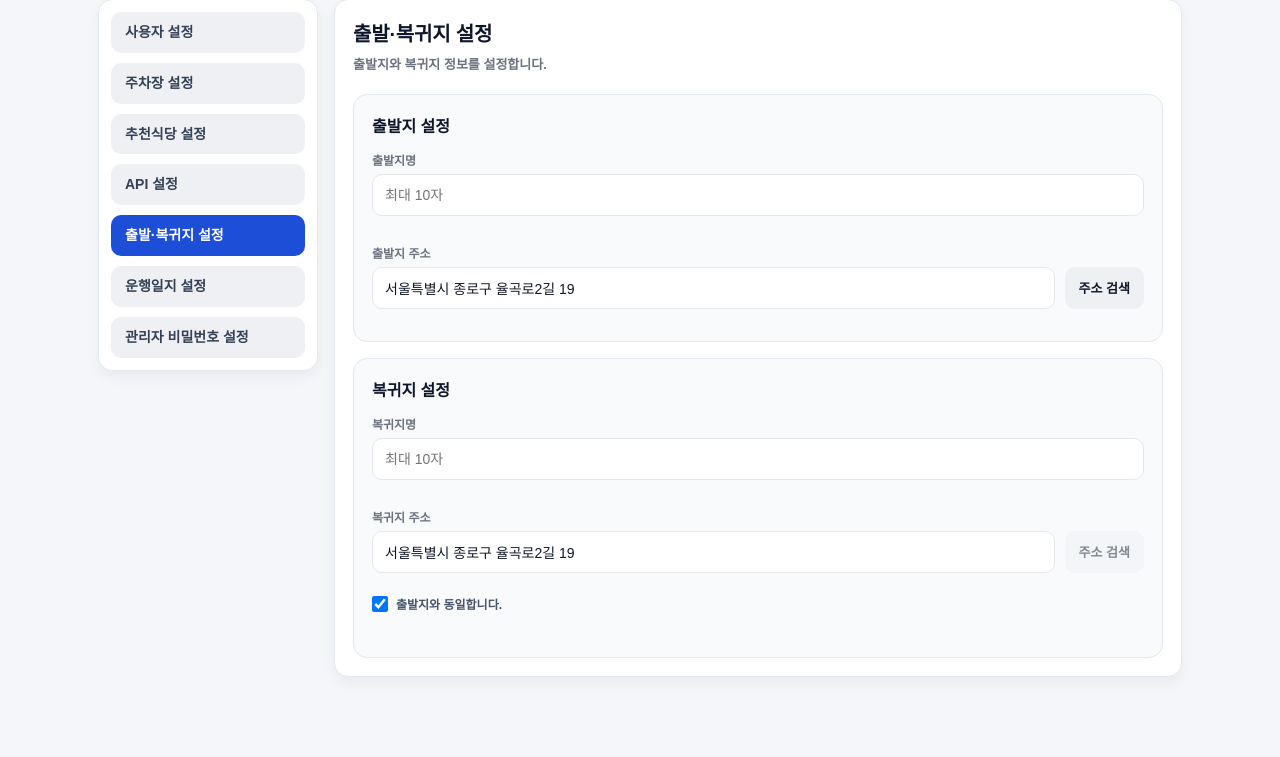
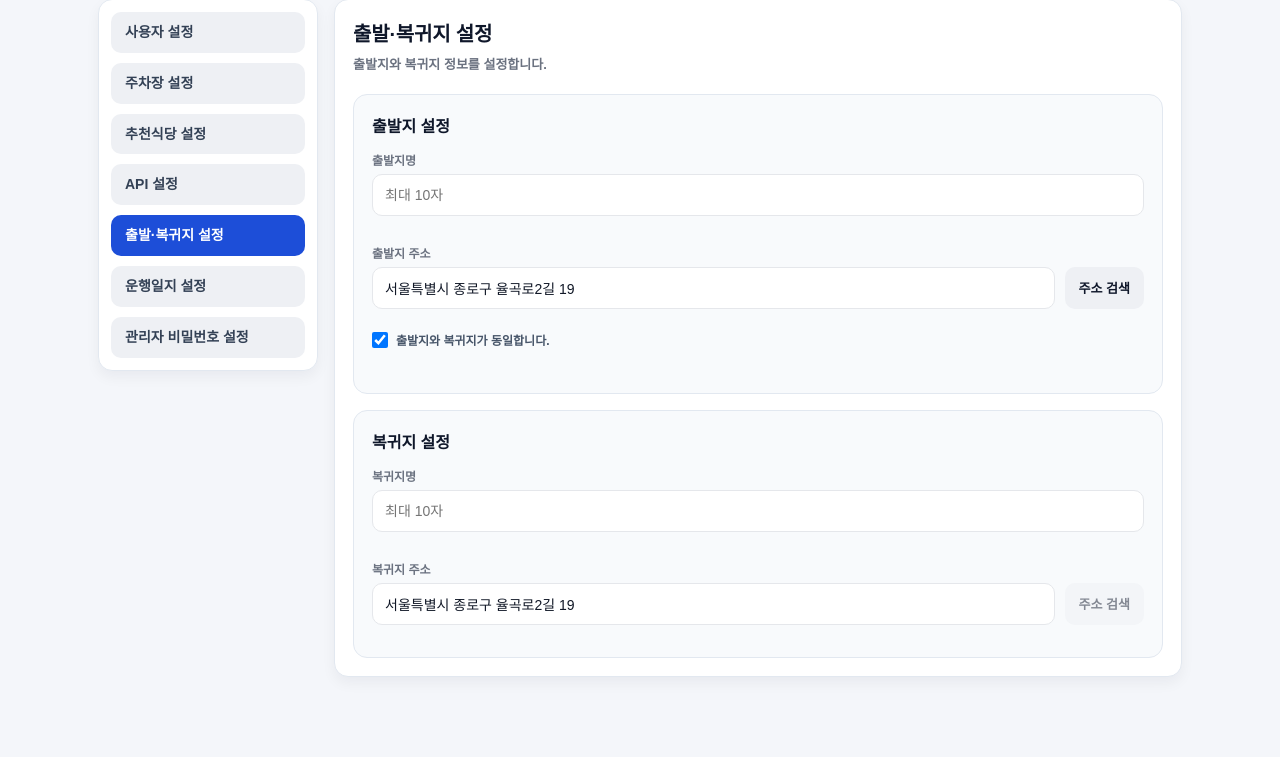
Before and after one commit to minseop-byeon/route_webapp, a Flask app: page /admin/settings in a window 1280 px wide, after a click on "출발·복귀지 설정". Shown: the part 117-874 px from the top of the page. Run offline with Flask 3, Linux system fonts and the light colour scheme; the visitor is signed in with stand-in values (Sample User, id 1); data that the repository does not hold is empty; some libraries are stand-ins or nearby versions; some web fonts are replaced.

Commit message:
Move return match checkbox under start address

```diff
--- a/templates/admin_settings.html
+++ b/templates/admin_settings.html
@@ -1488,6 +1488,10 @@
                                             <input type="text" id="start_address" name="start_address" value="{{ settings.user.start_address }}" readonly>
                                             <button type="button" class="search-btn" data-target-input="start_address">주소 검색</button>
                                         </div>
+                                        <div class="check-row" style="margin-top:10px;">
+                                            <input type="checkbox" id="return_same_as_start_checkbox" {% if settings.user.return_same_as_start %}checked{% endif %}>
+                                            <label for="return_same_as_start_checkbox" style="margin:0; font-weight:700; color:#475569;">출발지와 복귀지가 동일합니다.</label>
+                                        </div>
                                     </div>
                                 </div>
                             </div>
@@ -1504,10 +1508,6 @@
                                         <div class="address-row">
                                             <input type="text" id="return_address" name="return_address" value="{{ settings.user.return_address }}" readonly>
                                             <button type="button" class="search-btn" id="returnSearchBtn" data-target-input="return_address">주소 검색</button>
-                                        </div>
-                                        <div class="check-row" style="margin-top:10px;">
-                                            <input type="checkbox" id="return_same_as_start_checkbox" {% if settings.user.return_same_as_start %}checked{% endif %}>
-                                            <label for="return_same_as_start_checkbox" style="margin:0; font-weight:700; color:#475569;">출발지와 동일합니다.</label>
                                         </div>
                                     </div>
                                 </div>
```
